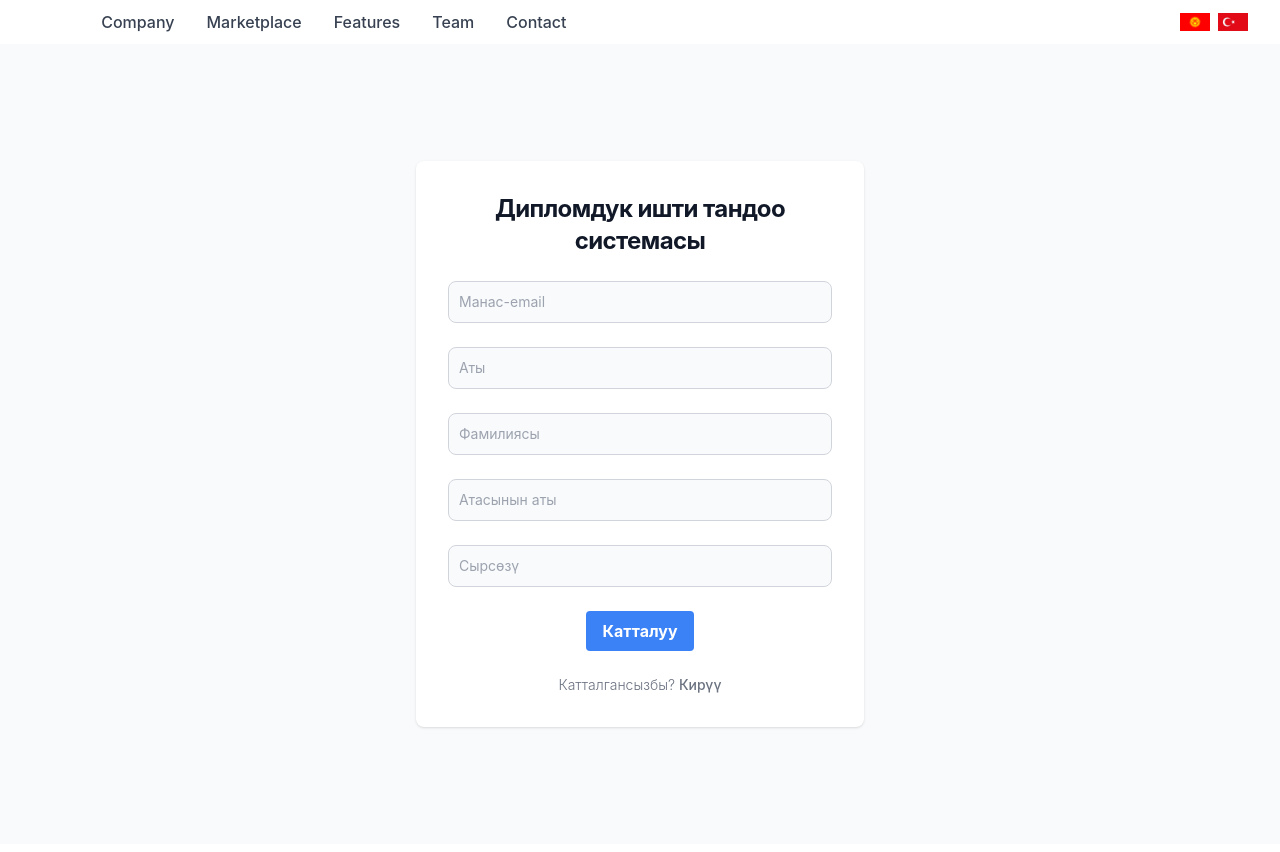
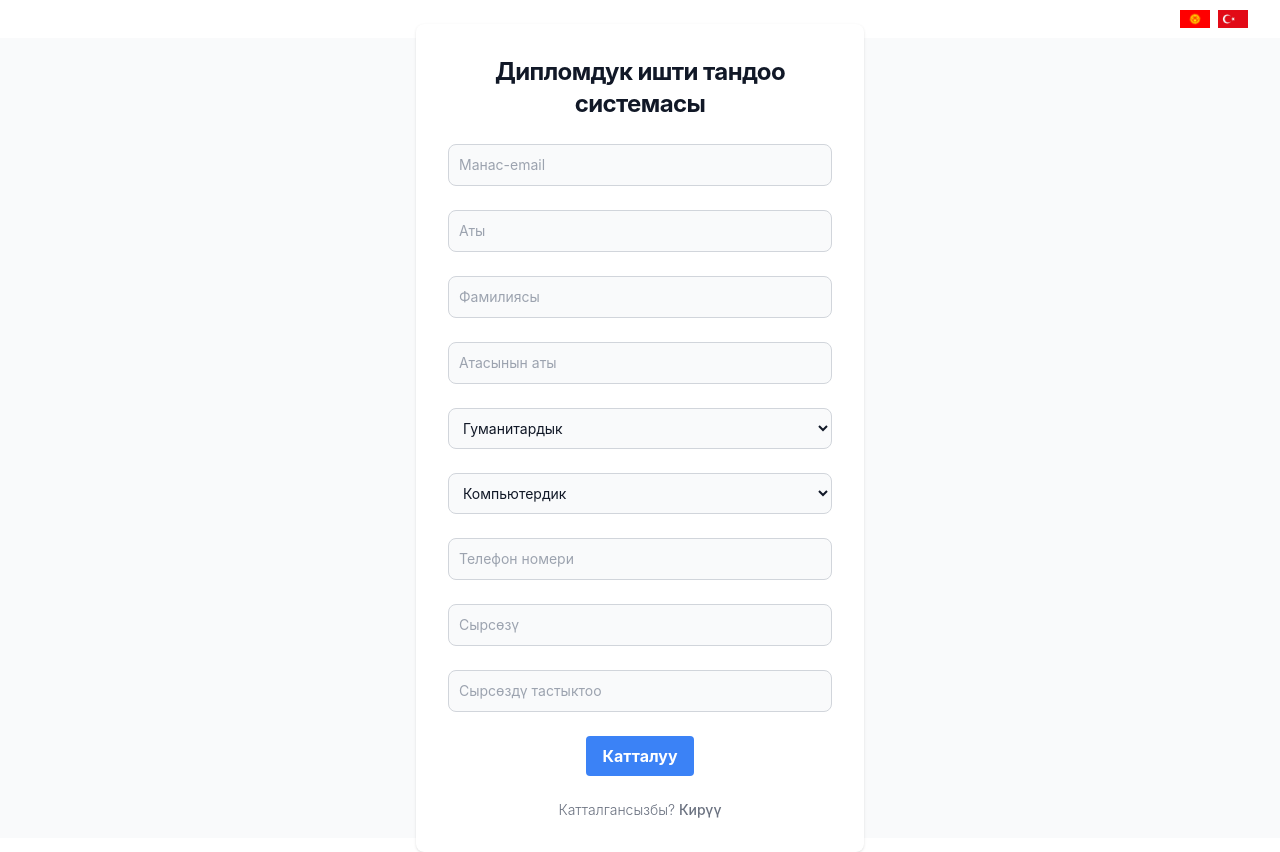
Before and after one commit to Beka-IT/ThesisAppClient, a React (Create React App) app: page /sign-up in a window 1280 px wide. Built offline with nearby package versions, Linux system fonts and the light colour scheme.

Commit message:
Sign in page design completed

```diff
--- /dev/null
+++ b/src/components/CustomSelect.tsx
@@ -0,0 +1,29 @@
+import { useTranslation } from "react-i18next";
+
+interface CustomSelectItem {
+  id: number,
+  textKg: string,
+  textTr: string,
+}
+
+interface CustomSelectList {
+  titleKg: string
+  titleTr: string
+  data: CustomSelectItem[]
+}
+
+const CustomSelect = ({data, titleKg, titleTr}: CustomSelectList) => {
+  const { i18n } = useTranslation();
+
+  return(
+      <select id="" className="bg-gray-50 border border-gray-300 text-gray-900 text-sm rounded-lg focus:ring-blue-500 focus:border-blue-500 block w-full p-2.5 dark:bg-gray-700 dark:border-gray-600 dark:placeholder-gray-400 dark:text-white dark:focus:ring-blue-500 dark:focus:border-blue-500">
+        {
+          data.map(o => {
+            return <option value={o.id}>{ i18n.language == 'kg' ? o.textKg : o.textTr}</option>
+          })
+        }
+      </select>
+  )
+}
+
+export default CustomSelect;
--- a/src/components/Header.tsx
+++ b/src/components/Header.tsx
@@ -18,7 +18,7 @@ const Header = () => {
               </div>
               <div className="hidden justify-between items-center w-full lg:flex lg:w-auto lg:order-1" id="mobile-menu-2">
                   <ul className="flex flex-col mt-4 font-medium lg:flex-row lg:space-x-8 lg:mt-0">
-                      <li>
+                      {/* <li>
                           <a href="#" className="block py-2 pr-4 pl-3 text-white rounded bg-primary-700 lg:bg-transparent lg:text-primary-700 lg:p-0 dark:text-white" aria-current="page">Home</a>
                       </li>
                       <li>
@@ -35,7 +35,7 @@ const Header = () => {
                       </li>
                       <li>
                           <a href="#" className="block py-2 pr-4 pl-3 text-gray-700 border-b border-gray-100 hover:bg-gray-50 lg:hover:bg-transparent lg:border-0 lg:hover:text-primary-700 lg:p-0 dark:text-gray-400 lg:dark:hover:text-white dark:hover:bg-gray-700 dark:hover:text-white lg:dark:hover:bg-transparent dark:border-gray-700">Contact</a>
-                      </li>
+                      </li> */}
                   </ul>
               </div>
           </div>
--- a/src/locales/kg/translation.json
+++ b/src/locales/kg/translation.json
@@ -8,5 +8,7 @@
   "exists-account": "Катталгансызбы?",
   "name-placeholder": "Аты",
   "surname-placeholder": "Фамилиясы",
-  "patronomyc-placeholder": "Атасынын аты"
+  "patronomyc-placeholder": "Атасынын аты",
+  "phoneNumber-placeholder": "Телефон номери",
+  "confirmPassword": "Сырсөздү тастыктоо"
 }
--- a/src/locales/tr/translation.json
+++ b/src/locales/tr/translation.json
@@ -8,5 +8,7 @@
   "exists-account": "Zaten kayıtlı?",
   "name-placeholder": "Adınız",
   "surname-placeholder": "Soy adınız",
-  "patronomyc-placeholder": "Babanızın adı"
+  "patronomyc-placeholder": "Babanızın adı",
+  "phoneNumber-placeholder": "Telefon numarası",
+  "confirmPassword": "Şifre onayı"
 }
--- a/src/pages/SignIn.tsx
+++ b/src/pages/SignIn.tsx
@@ -11,10 +11,24 @@ import { useNavigate, useNavigation } from 'react-router-dom';
 const defaultTheme = createTheme();
 
 export default function SignIn() {
-  const [login, setLogin] = useState<string>();
-  const [password, setPassword] = useState<string>();
+  const [login, setLogin] = useState<string>('');
+  const [password, setPassword] = useState<string>('');
+  const [error, setError] = useState<string | null>();
   const { t, i18n } = useTranslation();
   const navigate = useNavigate();
+
+  function isValidEmail(email: string) {
+    return /\S+@manas\.edu\.kg$/.test(email);
+  }
+
+  const validateEmail = () => {
+    return !isValidEmail(login) ? setError('Манас почтаны туура киргизиниз!'): setError(null);
+  };
+
+  const validatePassword = () => {
+    return password === '' ? setError('Сырсозду киргизиниз!'): setError(null);
+  }
+
   // const handleSubmit = (event: React.FormEvent<HTMLFormElement>) => {
   //   event.preventDefault();
   //   const data = new FormData(event.currentTarget);
@@ -32,12 +46,15 @@ export default function SignIn() {
                 <h3 className="text-xl font-bold leading-tight tracking-tight text-gray-900 md:text-2xl dark:text-white h-16">
                     {t('app-title')}
                 </h3>
+                <div className="p-4 mb-4 text-sm text-red-800 rounded-lg bg-red-50 dark:bg-gray-800 dark:text-red-400 h-10" role="alert">
+                    <span className="font-medium">{ error }</span>
+                </div>
                 <form className="space-y-4 md:space-y-6" action="#">
                     <div>
-                      <input type="email" value={login} onChange={e => setLogin(e.target.value)} name="email" id="email" className="bg-gray-50 border border-gray-300 text-gray-900 sm:text-sm rounded-lg focus:ring-primary-600 focus:border-primary-600 block w-full p-2.5 dark:bg-gray-700 dark:border-gray-600 dark:placeholder-gray-400 dark:text-white dark:focus:ring-blue-500 dark:focus:border-blue-500" placeholder={t('email-input')}/>
+                        <input type="email" onBlur={validateEmail} value={login} onChange={e => setLogin(e.target.value)} name="email" id="email" className="bg-gray-50 border border-gray-300 text-gray-900 sm:text-sm rounded-lg focus:ring-primary-600 focus:border-primary-600 block w-full p-2.5 dark:bg-gray-700 dark:border-gray-600 dark:placeholder-gray-400 dark:text-white dark:focus:ring-blue-500 dark:focus:border-blue-500" placeholder={t('email-input')}/>
                     </div>
                     <div>
-                      <input type="password" value={password} onChange={e => setPassword(e.target.value)} name="password" id="password" placeholder={t('password')} className="bg-gray-50 border border-gray-300 text-gray-900 sm:text-sm rounded-lg focus:ring-primary-600 focus:border-primary-600 block w-full p-2.5 dark:bg-gray-700 dark:border-gray-600 dark:placeholder-gray-400 dark:text-white dark:focus:ring-blue-500 dark:focus:border-blue-500"/>
+                        <input type="password" onBlur={validatePassword} value={password} onChange={e => setPassword(e.target.value)} name="password" id="password" placeholder={t('password')} className="bg-gray-50 border border-gray-300 text-gray-900 sm:text-sm rounded-lg focus:ring-primary-600 focus:border-primary-600 block w-full p-2.5 dark:bg-gray-700 dark:border-gray-600 dark:placeholder-gray-400 dark:text-white dark:focus:ring-blue-500 dark:focus:border-blue-500"/>
                     </div>
                     <button className="bg-blue-500 hover:bg-blue-700 text-white font-bold py-2 px-4 rounded">
                     {t('sign-in')}
--- a/src/pages/SignUp.tsx
+++ b/src/pages/SignUp.tsx
@@ -2,6 +2,7 @@ import { useState } from "react";
 import { useTranslation } from "react-i18next";
 import LanguageSelect from "../components/LanguageSelect";
 import { useNavigate } from "react-router-dom";
+import CustomSelect from "../components/CustomSelect";
 
 
 const SignUp = () => {
@@ -31,8 +32,16 @@ const SignUp = () => {
                       <div>
                           <input type="text" value={login} onChange={e => setLogin(e.target.value)} placeholder={t('patronomyc-placeholder')} name="patronomyc" id="patronomyc" className="bg-gray-50 border border-gray-300 text-gray-900 sm:text-sm rounded-lg focus:ring-primary-600 focus:border-primary-600 block w-full p-2.5 dark:bg-gray-700 dark:border-gray-600 dark:placeholder-gray-400 dark:text-white dark:focus:ring-blue-500 dark:focus:border-blue-500"/>
                       </div>
+                      <CustomSelect titleKg="Факультет" titleTr="Fakulte" data={[{id: 1, textKg: "Гуманитардык", textTr: "Insani"}, {id: 2, textKg: "Экономика", textTr: "Ekonomi"}, {id: 3, textKg: "Инженерия", textTr: "Mühendislik"}]}/>
+                      <CustomSelect titleKg="Болум" titleTr="Bolum" data={[{id: 1, textKg: "Компьютердик", textTr: "Bilgisayar"}, {id: 2, textKg: "Экология", textTr: "Cevre"}, {id: 3, textKg: "Химия", textTr: "Kimya"}]}/>
+                      <div>
+                          <input type="text" value={login} onChange={e => setLogin(e.target.value)} placeholder={t('phoneNumber-placeholder')} name="phoneNumber" id="phoneNumber" className="bg-gray-50 border border-gray-300 text-gray-900 sm:text-sm rounded-lg focus:ring-primary-600 focus:border-primary-600 block w-full p-2.5 dark:bg-gray-700 dark:border-gray-600 dark:placeholder-gray-400 dark:text-white dark:focus:ring-blue-500 dark:focus:border-blue-500"/>
+                      </div>
                       <div>
                           <input type="password" value={password} onChange={e => setPassword(e.target.value)} name="password" id="password" placeholder={t('password')} className="bg-gray-50 border border-gray-300 text-gray-900 sm:text-sm rounded-lg focus:ring-primary-600 focus:border-primary-600 block w-full p-2.5 dark:bg-gray-700 dark:border-gray-600 dark:placeholder-gray-400 dark:text-white dark:focus:ring-blue-500 dark:focus:border-blue-500"/>
+                      </div>
+                      <div>
+                          <input type="password" value={password} onChange={e => setPassword(e.target.value)} name="confirmPassword" id="confirmPassword" placeholder={t('confirmPassword')} className="bg-gray-50 border border-gray-300 text-gray-900 sm:text-sm rounded-lg focus:ring-primary-600 focus:border-primary-600 block w-full p-2.5 dark:bg-gray-700 dark:border-gray-600 dark:placeholder-gray-400 dark:text-white dark:focus:ring-blue-500 dark:focus:border-blue-500"/>
                       </div>
                       <button className="bg-blue-500 hover:bg-blue-700 text-white font-bold py-2 px-4 rounded">
                       {t('sign-up')}
```
Lines whose indentation alone changed are shown as unchanged.
